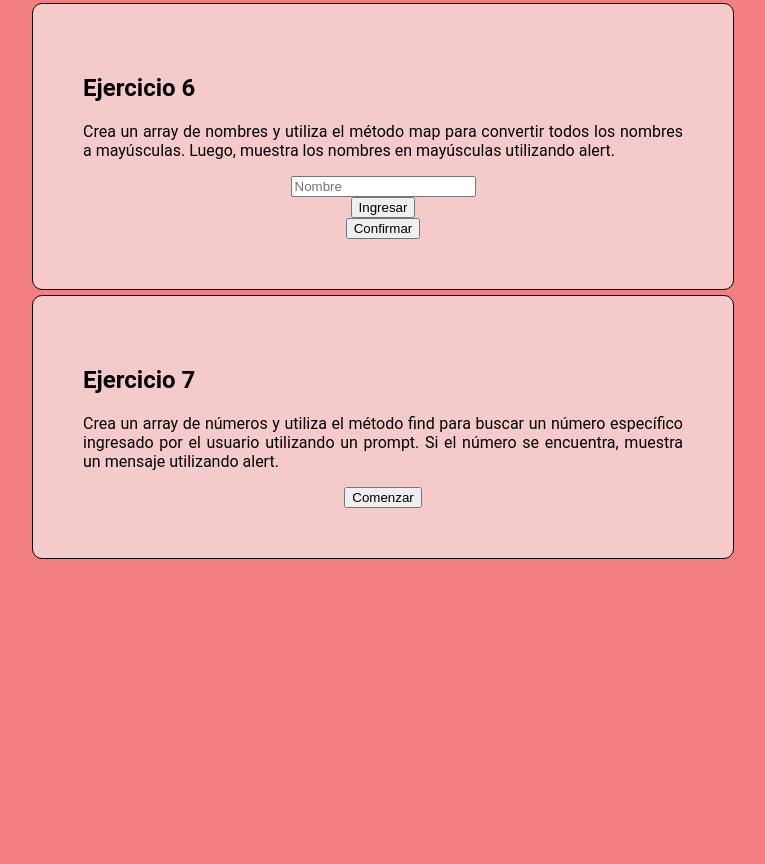
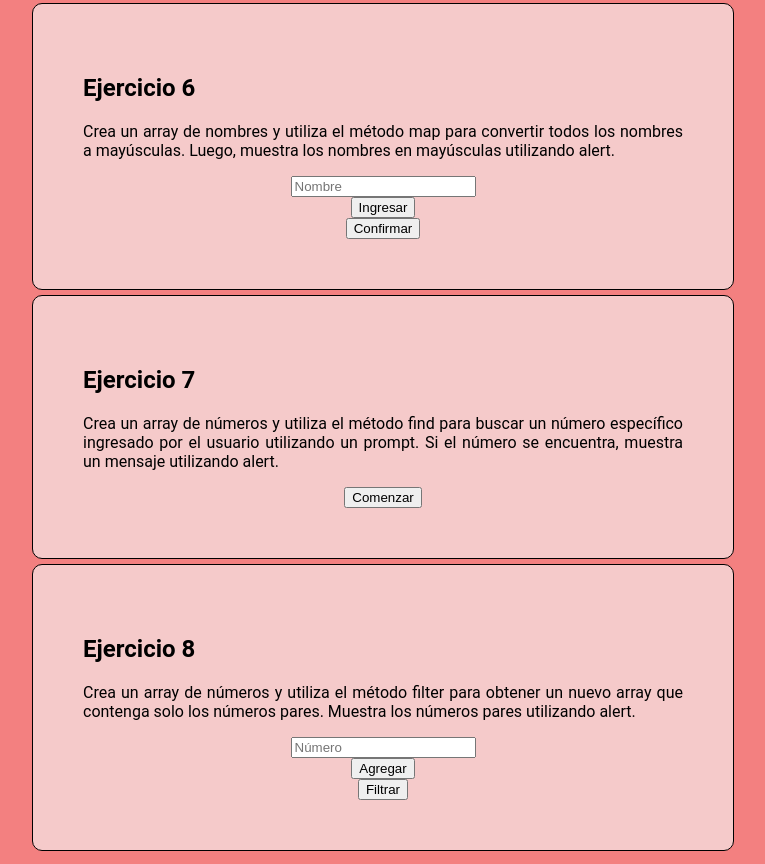
Before and after one commit to German183/Trabajo-Practico-N-2---Laboratiorio-IV, a plain HTML site: page index.html in a window 1280 px wide. Shown: the part 2151-3015 px from the top of the page, without its empty margins (257-1022 px from the left). Before the commit the page ends 2723 px from the top, so only its background shows below. Drawn offline with Linux system fonts and the light colour scheme.

Commit message:
Finalizacion del trabajo practico

```diff
--- a/index.html
+++ b/index.html
@@ -83,6 +83,18 @@
                     <button onclick="searchNumber()">Comenzar</button>
                </div>
           </div>
+
+          <div class="exercise">
+               <h2>Ejercicio 8</h2>
+               <p>
+                    Crea un array de números y utiliza el método filter para obtener un nuevo array que contenga solo los números pares. Muestra los números pares utilizando alert.
+               </p>
+               <div class="inputs">
+                    <input type="text" id="numberExercise8" placeholder="Número">
+                    <button onclick="addNumber()">Agregar</button>
+                    <button onclick="filterNumbers()">Filtrar</button>
+               </div>
+          </div>
      </section>
      <script src="script.js"></script>
 </body>
--- a/script.js
+++ b/script.js
@@ -68,6 +68,7 @@ class DigitalBook extends Book{
 }
 
 let names = [];
+let numbers = [];
 
 //#region exercise 1
 function showPerson(){
@@ -150,3 +151,22 @@ function searchNumber(){
      }
 }
 //#endregion
+
+//#region exercise 8
+function addNumber(){
+     let number = document.getElementById("numberExercise8");
+
+     numbers.push(parseInt(number.value));
+
+     number.value = "";
+}
+
+function filterNumbers(){
+     let addednumber = document.getElementById("numberExercise8");
+     let filteredNumbers = numbers.filter(element => element % 2 == 0);
+
+     alert(filteredNumbers);
+
+     numbers = [];
+}
+//#endregion
```
